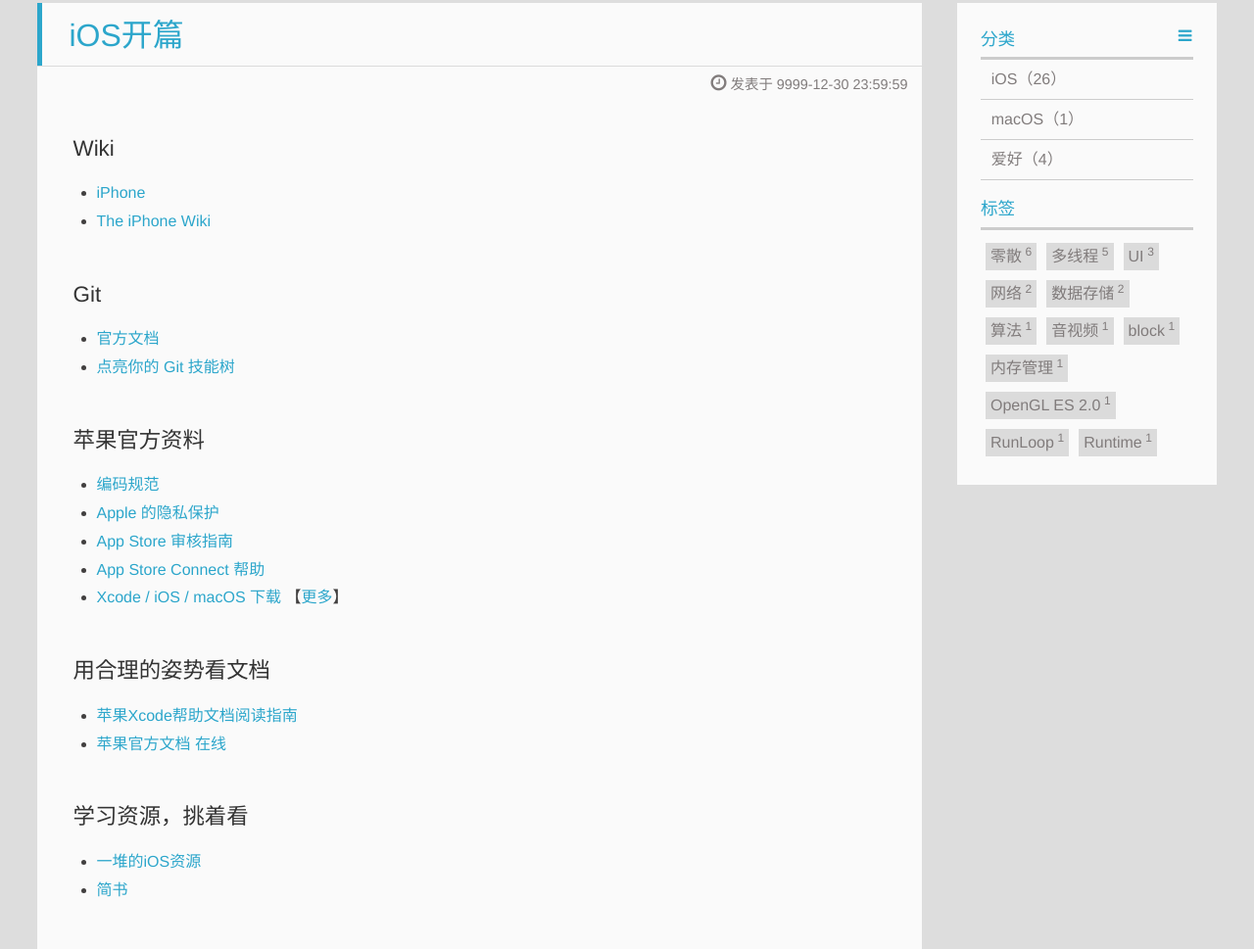
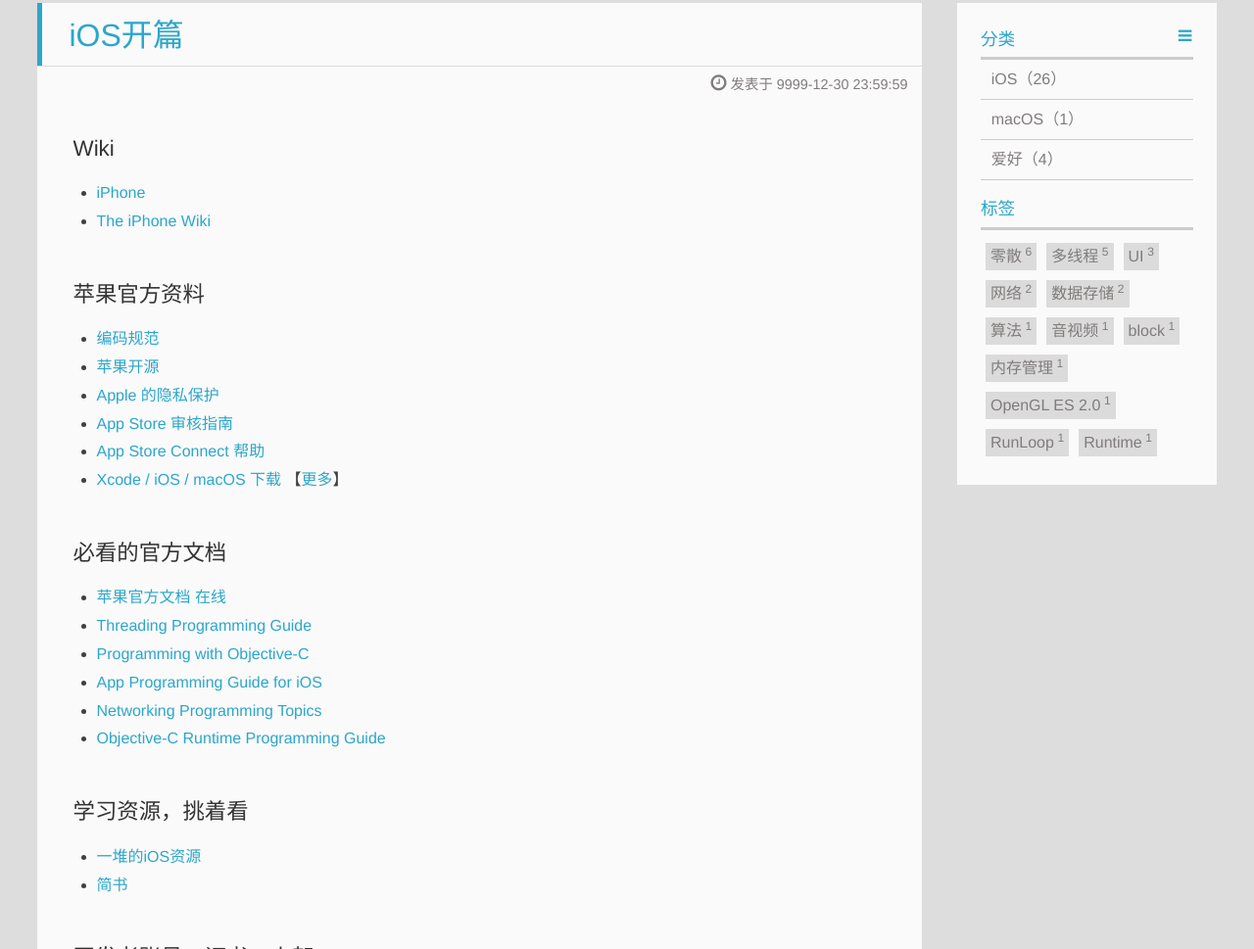
Before and after one commit to cczk8138/cczk8138.github.io, a plain HTML site: page 9999/12/30/iOS-0/index.html in a window 1280 px wide. Shown: the part 261-1230 px from the top of the page at 98% size. Drawn offline with Linux system fonts and the light colour scheme.

Commit message:
Site updated: 2018-11-22 00:52:28

```diff
--- a/9999/12/30/iOS-0/index.html
+++ b/9999/12/30/iOS-0/index.html
@@ -11,18 +11,18 @@
 
 
 
-    <meta name="description" content="Wiki iPhone The iPhone Wiki   Git 官方文档 点亮你的 Git 技能树   苹果官方资料 编码规范 Apple 的隐私保护 App Store 审核指南 App Store Connect 帮助 Xcode / iOS / macOS 下载 【更多】   用合理的姿势看文档 苹果Xcode帮助文档阅读指南 苹果官方文档 在线   学习资源，挑着看 一堆的iOS资源">
+    <meta name="description" content="Wiki iPhone The iPhone Wiki   苹果官方资料 编码规范 苹果开源 Apple 的隐私保护 App Store 审核指南 App Store Connect 帮助 Xcode / iOS / macOS 下载 【更多】   必看的官方文档 苹果官方文档 在线 Threading Programming Guide Programming with Objective-C">
 <meta name="keywords" content="零散">
 <meta property="og:type" content="article">
 <meta property="og:title" content="iOS开篇">
 <meta property="og:url" content="https://cfap.github.io/9999/12/30/iOS-0/index.html">
 <meta property="og:site_name" content="周二">
-<meta property="og:description" content="Wiki iPhone The iPhone Wiki   Git 官方文档 点亮你的 Git 技能树   苹果官方资料 编码规范 Apple 的隐私保护 App Store 审核指南 App Store Connect 帮助 Xcode / iOS / macOS 下载 【更多】   用合理的姿势看文档 苹果Xcode帮助文档阅读指南 苹果官方文档 在线   学习资源，挑着看 一堆的iOS资源">
+<meta property="og:description" content="Wiki iPhone The iPhone Wiki   苹果官方资料 编码规范 苹果开源 Apple 的隐私保护 App Store 审核指南 App Store Connect 帮助 Xcode / iOS / macOS 下载 【更多】   必看的官方文档 苹果官方文档 在线 Threading Programming Guide Programming with Objective-C">
 <meta property="og:locale" content="default">
-<meta property="og:updated_time" content="2018-08-03T07:56:18.000Z">
+<meta property="og:updated_time" content="2018-11-21T16:52:23.896Z">
 <meta name="twitter:card" content="summary">
 <meta name="twitter:title" content="iOS开篇">
-<meta name="twitter:description" content="Wiki iPhone The iPhone Wiki   Git 官方文档 点亮你的 Git 技能树   苹果官方资料 编码规范 Apple 的隐私保护 App Store 审核指南 App Store Connect 帮助 Xcode / iOS / macOS 下载 【更多】   用合理的姿势看文档 苹果Xcode帮助文档阅读指南 苹果官方文档 在线   学习资源，挑着看 一堆的iOS资源">
+<meta name="twitter:description" content="Wiki iPhone The iPhone Wiki   苹果官方资料 编码规范 苹果开源 Apple 的隐私保护 App Store 审核指南 App Store Connect 帮助 Xcode / iOS / macOS 下载 【更多】   必看的官方文档 苹果官方文档 在线 Threading Programming Guide Programming with Objective-C">
 
 
     <link rel="alternative" href="/atom.xml" title="周二" type="application/atom+xml">
@@ -90,22 +90,22 @@
 <li><a href="https://www.theiphonewiki.com/wiki/Main_Page" target="_blank" rel="noopener">The iPhone Wiki</a></li>
 </ul>
 <p><br></p>
-<h4 id="Git"><a href="#Git" class="headerlink" title="Git"></a>Git</h4><ul>
-<li><a href="https://git-scm.com/book/zh/v2" target="_blank" rel="noopener">官方文档</a></li>
-<li><a href="https://codingstyle.cn/topics/51" target="_blank" rel="noopener">点亮你的 Git 技能树</a></li>
-</ul>
-<p><br></p>
 <h4 id="苹果官方资料"><a href="#苹果官方资料" class="headerlink" title="苹果官方资料"></a>苹果官方资料</h4><ul>
 <li><a href="https://developer.apple.com/library/content/documentation/Cocoa/Conceptual/CodingGuidelines/CodingGuidelines.html" target="_blank" rel="noopener">编码规范</a></li>
+<li><a href="https://opensource.apple.com" target="_blank" rel="noopener">苹果开源</a></li>
 <li><a href="https://www.apple.com/cn/privacy/" target="_blank" rel="noopener">Apple 的隐私保护</a></li>
 <li><a href="https://developer.apple.com/cn/app-store/review/guidelines/" target="_blank" rel="noopener">App Store 审核指南</a></li>
 <li><a href="https://help.apple.com/app-store-connect/#/" target="_blank" rel="noopener">App Store Connect 帮助</a></li>
 <li><a href="https://developer.apple.com/download/" target="_blank" rel="noopener">Xcode / iOS / macOS 下载</a> 【<a href="https://developer.apple.com/download/more" target="_blank" rel="noopener">更多</a>】</li>
 </ul>
 <p><br></p>
-<h4 id="用合理的姿势看文档"><a href="#用合理的姿势看文档" class="headerlink" title="用合理的姿势看文档"></a>用合理的姿势看文档</h4><ul>
-<li><a href="http://ourcoders.com/thread/show/117/" target="_blank" rel="noopener">苹果Xcode帮助文档阅读指南</a></li>
+<h4 id="必看的官方文档"><a href="#必看的官方文档" class="headerlink" title="必看的官方文档"></a>必看的官方文档</h4><ul>
 <li><a href="https://developer.apple.com/documentation/" target="_blank" rel="noopener">苹果官方文档 在线</a></li>
+<li><a href="https://developer.apple.com/library/archive/documentation/Cocoa/Conceptual/Multithreading/Introduction/Introduction.html#//apple_ref/doc/uid/10000057i-CH1-SW1" target="_blank" rel="noopener">Threading Programming Guide</a></li>
+<li><a href="https://developer.apple.com/library/archive/documentation/Cocoa/Conceptual/ProgrammingWithObjectiveC/Introduction/Introduction.html#//apple_ref/doc/uid/TP40011210-CH1-SW1" target="_blank" rel="noopener">Programming with Objective-C</a></li>
+<li><a href="https://developer.apple.com/library/archive/documentation/iPhone/Conceptual/iPhoneOSProgrammingGuide/Introduction/Introduction.html#//apple_ref/doc/uid/TP40007072" target="_blank" rel="noopener">App Programming Guide for iOS</a></li>
+<li><a href="https://developer.apple.com/library/archive/documentation/NetworkingInternet/Conceptual/NetworkingTopics/Introduction/Introduction.html#//apple_ref/doc/uid/TP40012546-SW1" target="_blank" rel="noopener">Networking Programming Topics</a></li>
+<li><a href="https://developer.apple.com/library/archive/documentation/Cocoa/Conceptual/ObjCRuntimeGuide/Introduction/Introduction.html#//apple_ref/doc/uid/TP40008048-CH1-SW1" target="_blank" rel="noopener">Objective-C Runtime Programming Guide</a></li>
 </ul>
 <p><br></p>
 <h4 id="学习资源，挑着看"><a href="#学习资源，挑着看" class="headerlink" title="学习资源，挑着看"></a>学习资源，挑着看</h4><ul>
--- a/index.html
+++ b/index.html
@@ -79,17 +79,17 @@
 The iPhone Wiki
 
 
-Git
-官方文档
-点亮你的 Git 技能树
-
-
 苹果官方资料
 编码规范
+苹果开源
 Apple 的隐私保护
 App Store 审核指南
 App Store Connect 帮助
-Xcode / iOS / macOS 下载 【更多</p>
+Xcode / iOS / macOS 下载 【更多】
+
+
+必看的官方文档
+苹果官方文档 </p>
 
 
     <time datetime="9999-12-30T15:59:59.000Z" itemprop="datePublished">9999-12-30 23:59:59</time>
```
